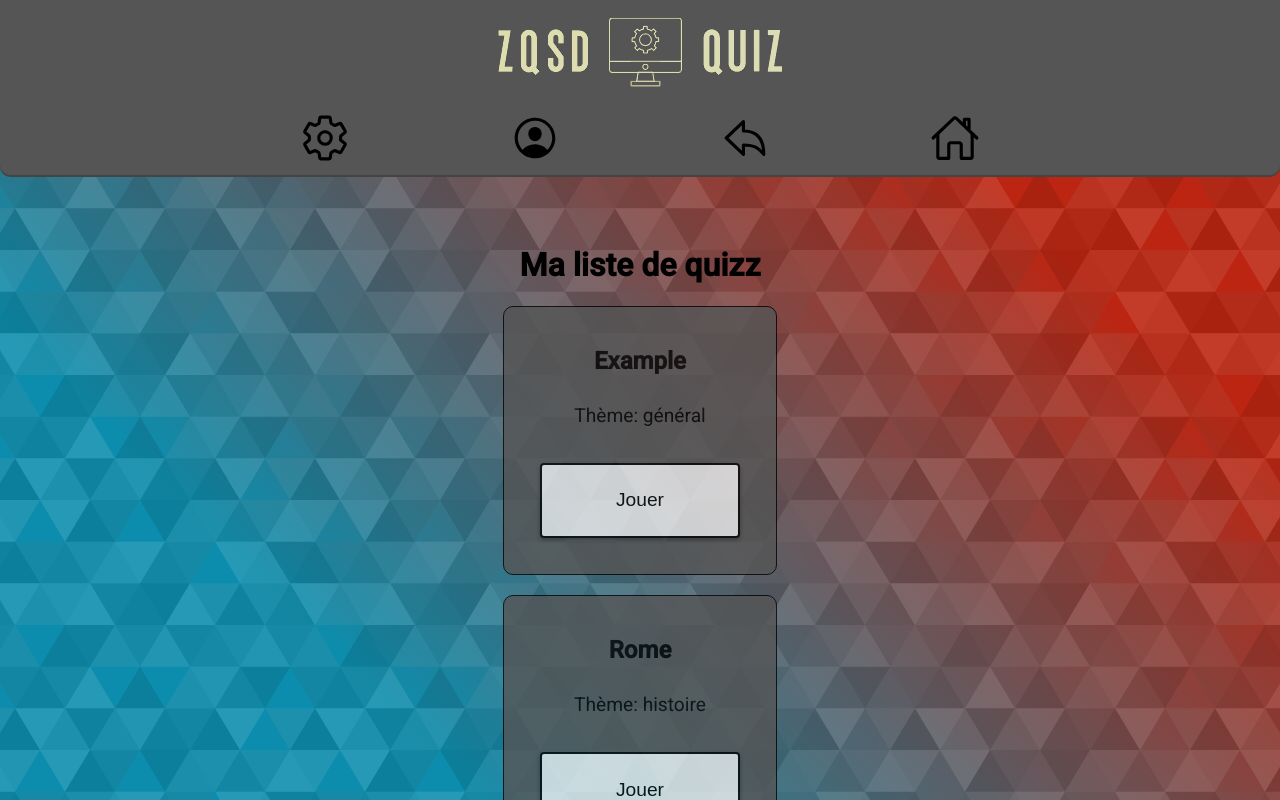
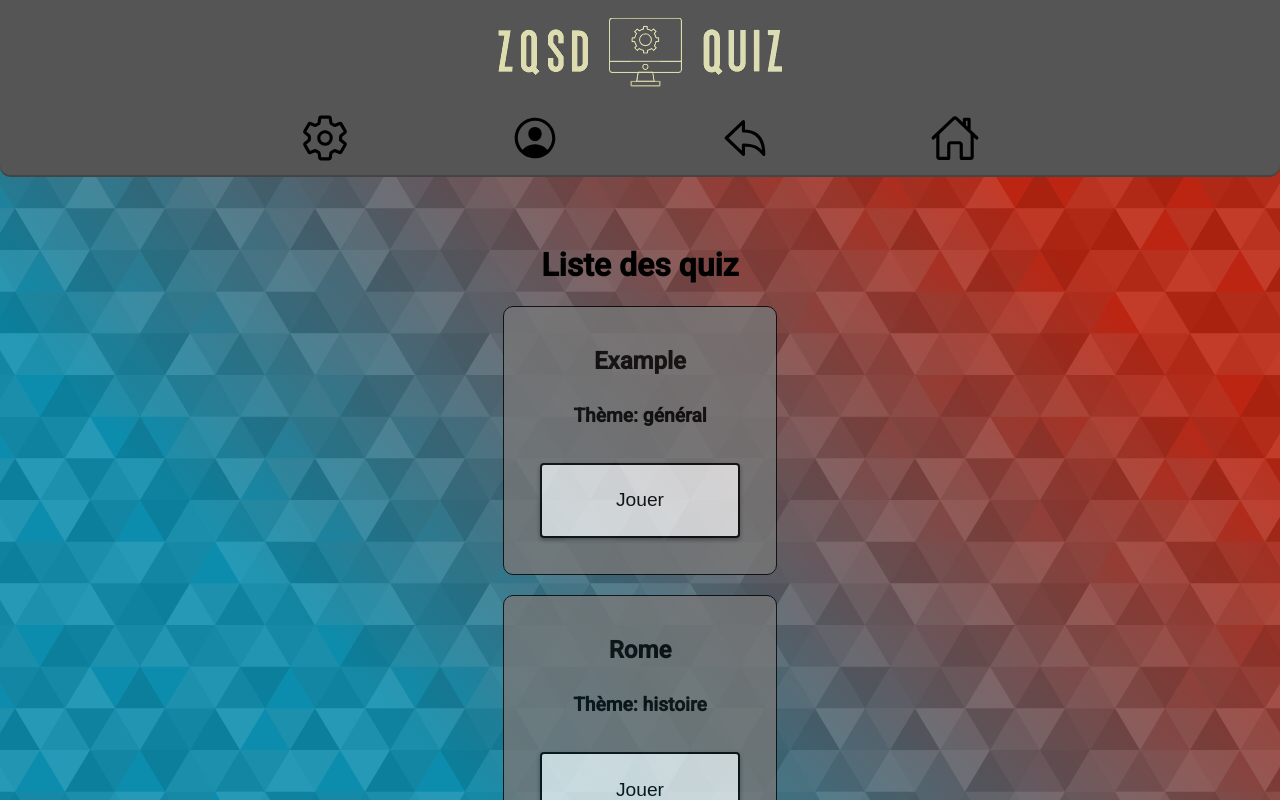
Before and after one commit to 2019-2020-ps6/2022-2023-ps6-zqsd, an Angular app in the folder front-end/: page /QuizList in a window 1280 px wide. Shown: the top 800 px of the page. Built offline with nearby package versions, Linux system fonts and the light colour scheme.

Commit message:
correction liste quiz #31

```diff
--- a/front-end/src/app/Parameter/ParameterSizeText/ParameterSizeText.component.html
+++ b/front-end/src/app/Parameter/ParameterSizeText/ParameterSizeText.component.html
@@ -1,6 +1,6 @@
 <h1 class ="subtitle-parameter">TAILLE DU TEXTE</h1>
 <div class="parametres">
-  <div class="label">Taille de police :</div>
+  <div style="font-size: 20px; font-weight: 500;">Taille de police :</div>
   <mat-slider
     class="example-margin"
         [disabled]="disabled"
@@ -11,6 +11,6 @@
         [showTickMarks]="showTicks">
       <input matSliderThumb [(ngModel)]="value" (ngModelChange)="updateValue()">
     </mat-slider>
-    <div class="label">{{value}}</div>
+    <div>{{value}}</div>
     <span class="title" appAdaptFontSize>Ceci est un texte pour tester la taille.</span>
 </div>
--- a/front-end/src/app/quizz-list/quizz-list.component.html
+++ b/front-end/src/app/quizz-list/quizz-list.component.html
@@ -1,5 +1,5 @@
 <div class="container">
-  <h1>Ma liste de quizz</h1>
+  <h1>Liste des quiz</h1>
   <ul class="quizz-list" *ngFor="let q of QuizzList">
     <li class="quizz-item">
       <h2>{{q.name}}</h2>
--- a/front-end/src/app/quizz-list/quizz-list.component.scss
+++ b/front-end/src/app/quizz-list/quizz-list.component.scss
@@ -20,19 +20,20 @@
   padding: 20px;
   border: 1px solid #000;
   border-radius: 10px;
-  background-color: #555;
+  background-color: #777;
   opacity: 80%;
 }
 
 .quizz-item h2 {
   font-size: 1.5rem;
   margin-bottom: 10px;
-  font-weight: 600;
+  font-weight: 700;
 }
 
 .quizz-item p {
   font-size: 1.2rem;
   margin-bottom: 20px;
+  font-weight: 700;
 }
 
 .btn-jouer {
```
